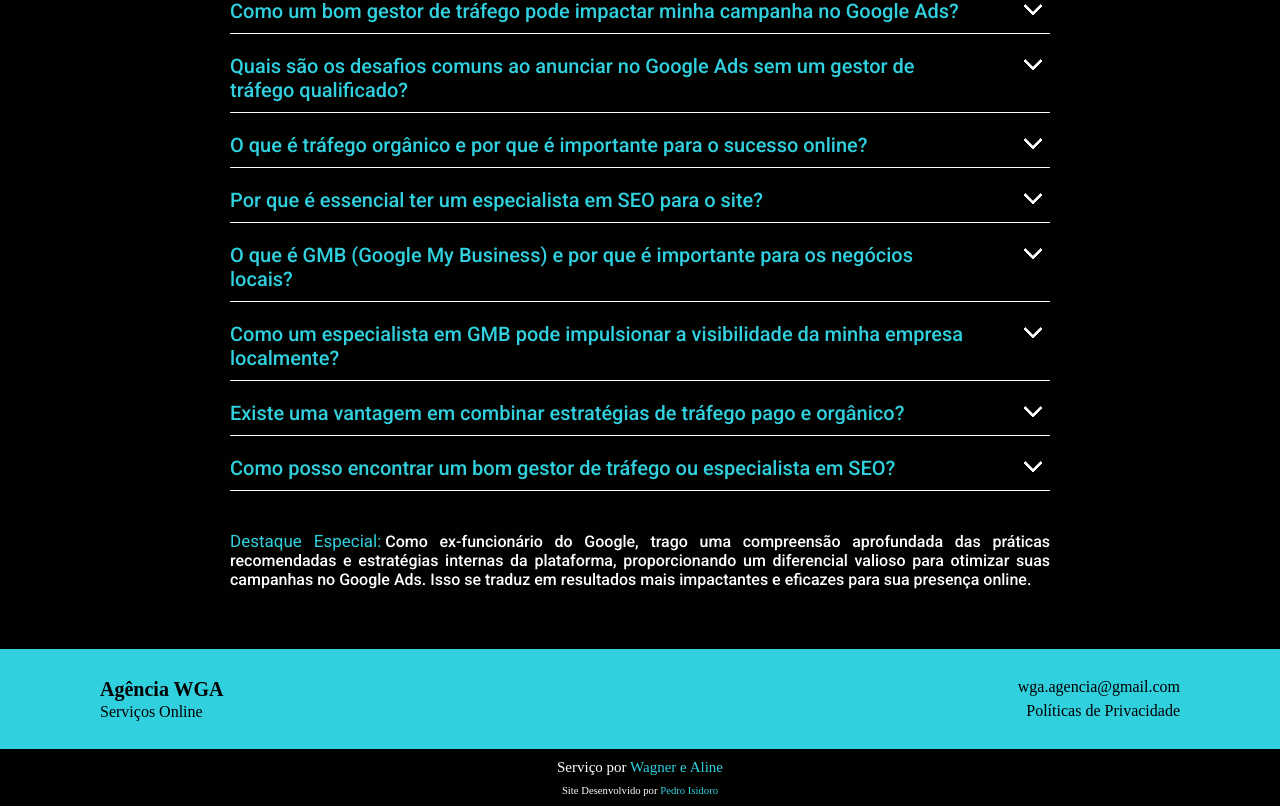
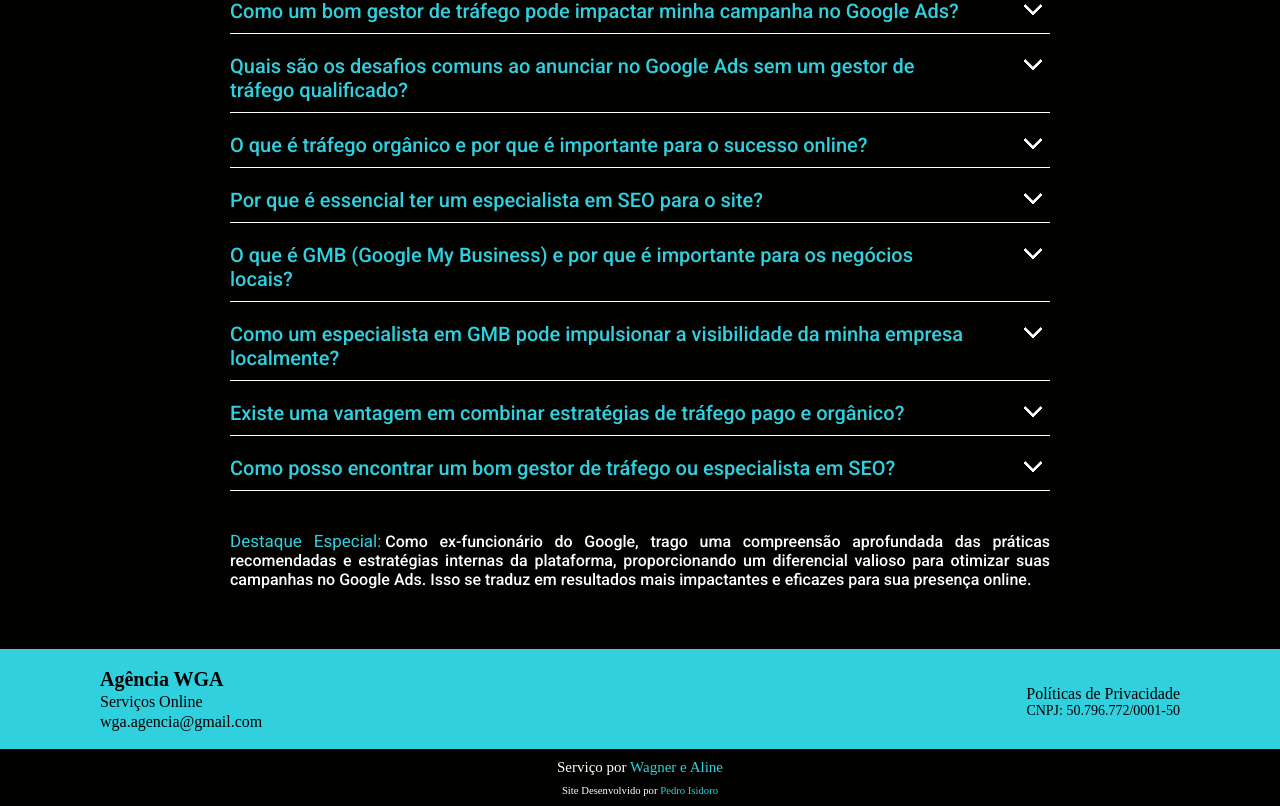
Before and after one commit to pedro-isidoro/agency-wga, a React (Vite) app: page / in a window 1280 px wide. Shown: the part 3292-4098 px from the top of the page. Built offline with nearby package versions, Linux system fonts and the light colour scheme.

Commit message:
Atualizando.

```diff
--- a/src/components/footer/Footer.css
+++ b/src/components/footer/Footer.css
@@ -17,7 +17,7 @@
     font-size: 2rem;
 }
 
-.footer .address p{
+.footer .address p, .footer .address .email{
     font-size: 1.6rem;
     padding-top: 0.2rem;
 }
@@ -37,8 +37,12 @@
     width: 50%;
 }
 
-.footer .social a, .footer .email{
+.footer .social a{
     font-size: 1.6rem;
+}
+
+.footer .social .cnpj{
+    font-size: 1.4rem;
 }
 
 .footer .social a{
--- a/src/components/footer/Footer.jsx
+++ b/src/components/footer/Footer.jsx
@@ -6,10 +6,11 @@ function Footer(){
         <div className="address">
             <h4>Agência WGA</h4>
             <p>Serviços Online</p>
+            <p className="email">wga.agencia@gmail.com</p>
         </div>
         <div className="social flex-column justify-content-center">
-            <p className="email">wga.agencia@gmail.com</p>
             <a href="/">Políticas de Privacidade</a>
+            <p className='cnpj'>CNPJ: 50.796.772/0001-50</p>
         </div>
     </footer>
     );
--- a/src/components/form/Form.css
+++ b/src/components/form/Form.css
@@ -69,7 +69,7 @@
 }
 
 .formulary .item-formulary input:focus, .formulary .item-formulary textarea:focus{
-    background: var(--focus-background);
+    border: none;
 }
 
 .register{
```
